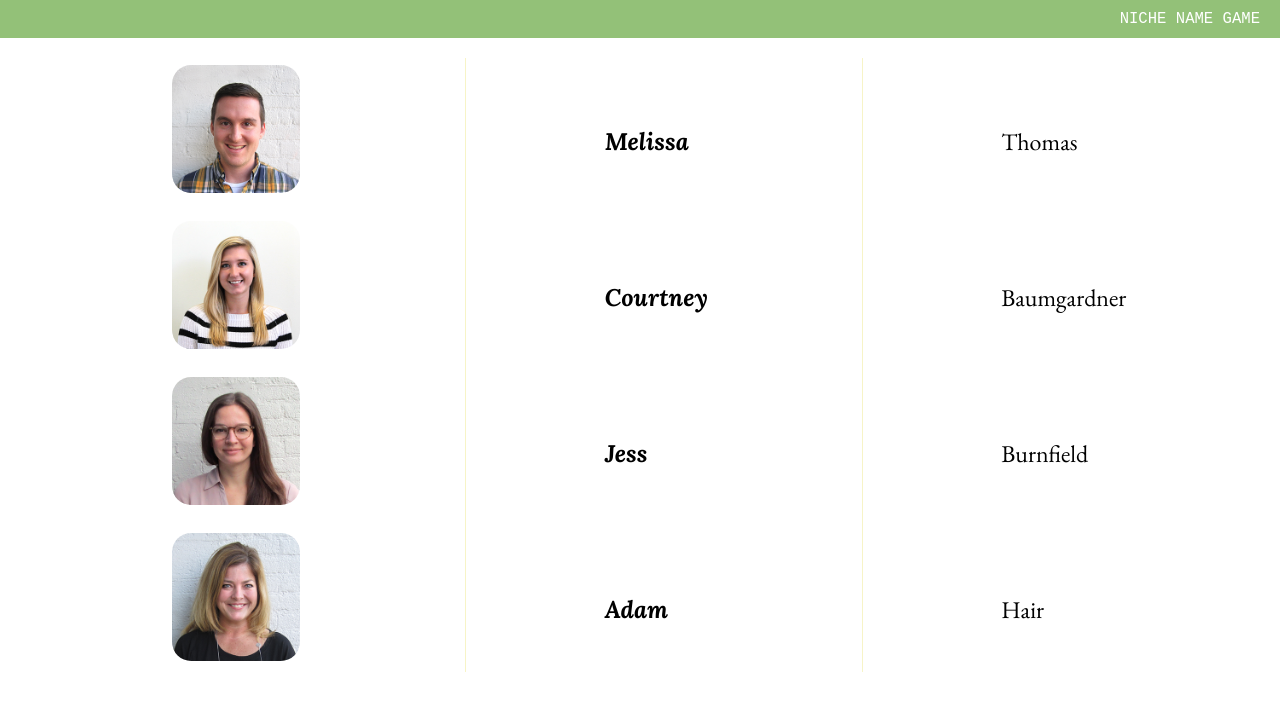
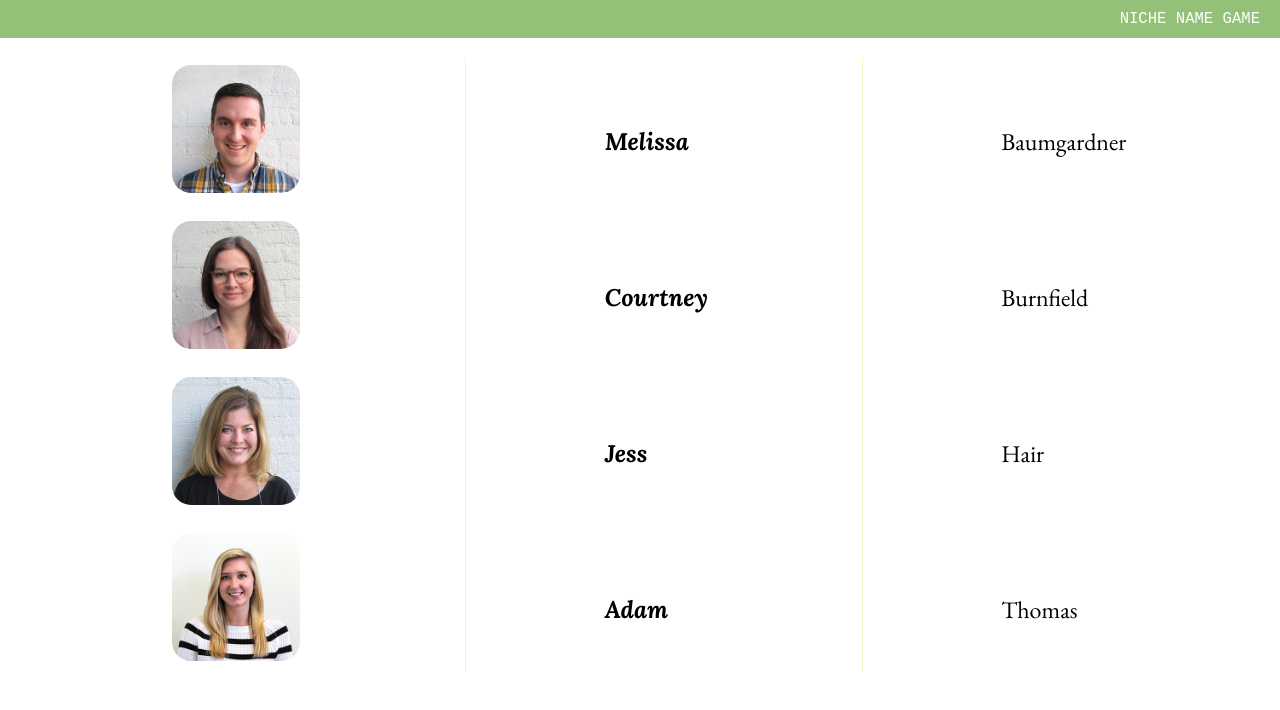
Before and after one commit to spencerkingman-niche/niche-team-name-game, a React (Create React App) app: page / in a window 1280 px wide. Shown: the top 710 px of the page. Built offline with nearby package versions, Linux system fonts and the light colour scheme; a web font is replaced by a local one.

Commit message:
Keep track of selections in a state object

```diff
--- a/src/components/App/App.js
+++ b/src/components/App/App.js
@@ -11,9 +11,11 @@ class App extends Component {
     super(props)
     this.state = {
       activePeople: this.getNewActivePeople(),
+      selections: this.initializeSelections(),
     }
     this.getNewActivePeople = this.getNewActivePeople.bind(this)
-    this.shuffleActivePeople = this.shuffleActivePeople.bind(this)
+    this.initializeSelections = this.initializeSelections.bind(this)
+    this.handleSelection = this.handleSelection.bind(this)
   }
 
   getNewActivePeople() {
@@ -21,13 +23,22 @@ class App extends Component {
     return shuffledTeam.slice(0, PEOPLE_PER_SHUFFLE) //get sub-array of first n elements AFTER shuffle
   }
 
-  shuffleActivePeople() {
-    const shuffledActivePeople = this.state.activePeople.concat().sort(() => .5 - Math.random())
-    return shuffledActivePeople
+  handleSelection(selection, type) {
+    const stateObject = this.state
+    stateObject.selections[type] = selection
+    this.setState(stateObject)
+    console.log(this.state.selections)
+  }
+
+  initializeSelections() {
+    return {
+      photo: null,
+      firstName: null,
+      lastName: null,
+    }
   }
 
   render() {
-    console.log(this.getNewActivePeople())
     return (
       <div className="App">
         <header className="App-header">
@@ -36,17 +47,20 @@ class App extends Component {
         <div className="App-container">
           <Column
             type="photo"
-            people={ this.shuffleActivePeople() }
+            people={ this.state.activePeople }
+            onChange={ this.handleSelection }
             />
           <Divider/>
           <Column
             type="firstName"
-            people={ this.shuffleActivePeople() }
+            people={ this.state.activePeople }
+            onChange={ this.handleSelection }
             />
           <Divider/>
           <Column
             type="lastName"
-            people={ this.shuffleActivePeople() }
+            people={ this.state.activePeople }
+            onChange={ this.handleSelection }
             />
         </div>
       </div>
--- a/src/components/Column/Column.jsx
+++ b/src/components/Column/Column.jsx
@@ -10,18 +10,26 @@ class Column extends Component {
         super(props)
         this.state = {
             selectedOption: '',
+            shuffledActivePeople: this.shuffleActivePeople(),
         }
         this.handleOptionChange = this.handleOptionChange.bind(this)
+        this.shuffleActivePeople = this.shuffleActivePeople.bind(this)
     }
 
     handleOptionChange(e) {
         this.setState({
             selectedOption: e.target.value
-        });
+        })
+        this.props.onChange(e.target.value, this.props.type)
+    }
+
+    shuffleActivePeople() {
+        const shuffledActivePeople = this.props.people.concat().sort(() => .5 - Math.random())
+        return shuffledActivePeople
     }
 
     render() {
-        const { type, people } = this.props
+        const { type } = this.props
 
         const itemComponents = {
             photo: Photo,
@@ -31,10 +39,9 @@ class Column extends Component {
         }
 
         const Item = itemComponents[type]
-        console.log(this.state.selectedOption)
         return (
                 <form className={ `column column__${type}`}>
-                    { people.map(person =>
+                    { this.state.shuffledActivePeople.map(person =>
                         <div
                             key={ person.src }
                             className="radio" >
@@ -59,6 +66,7 @@ class Column extends Component {
 
 Column.propTypes = {
     type: PropTypes.string.isRequired,
+    onChange: PropTypes.func.isRequired,
     people: PropTypes.arrayOf(PropTypes.shape({})).isRequired,
 }
 
--- a/src/components/Word/Word.jsx
+++ b/src/components/Word/Word.jsx
@@ -5,4 +5,10 @@ import './Word.css'
 
 const Word = ({ person, type, noneChecked }) => <div className={ `item unselectable word word__${type}${noneChecked ? ' none-checked' : ''}` }> { person[type] }</div>
 
+Word.propTypes = {
+    person: PropTypes.shape({}).isRequired,
+    type: PropTypes.string.isRequired,
+    noneChecked: PropTypes.bool.isRequired,
+}
+
 export default Word;
```
